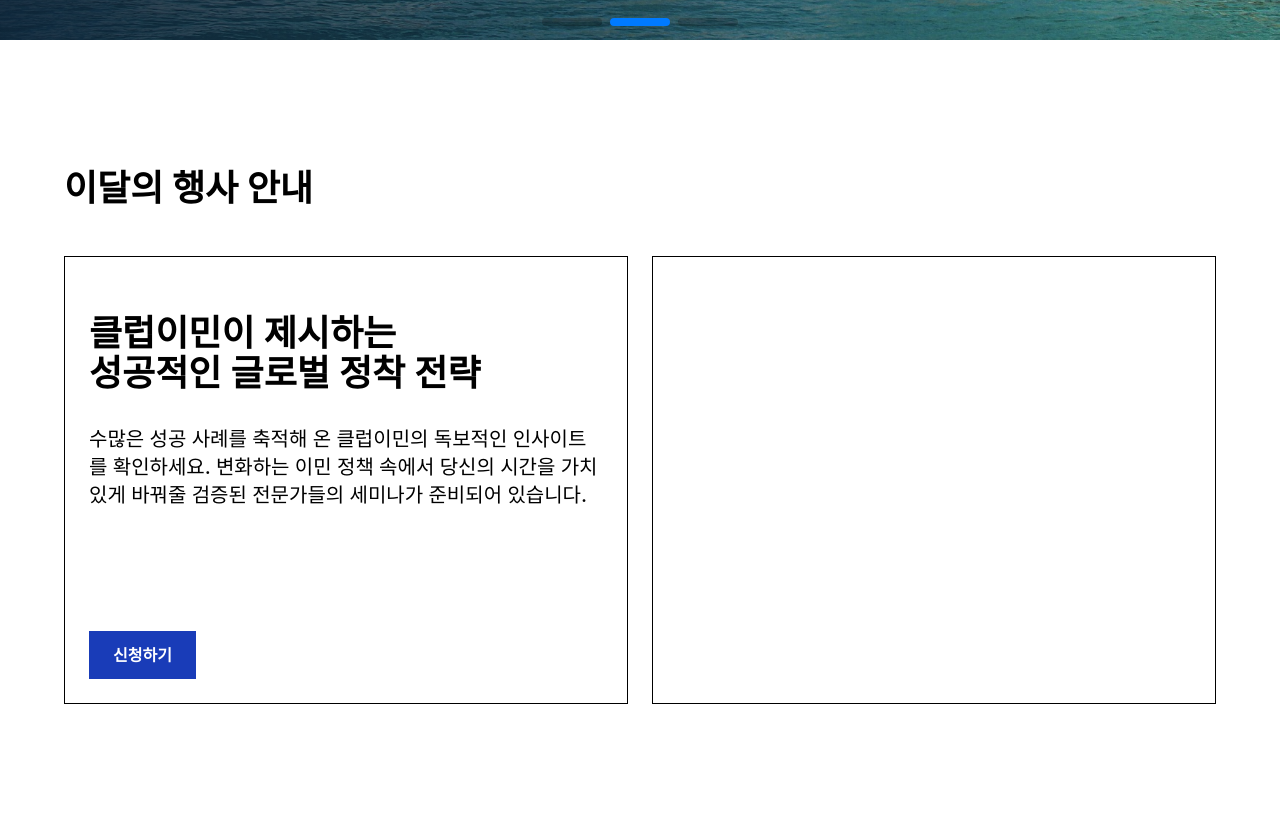
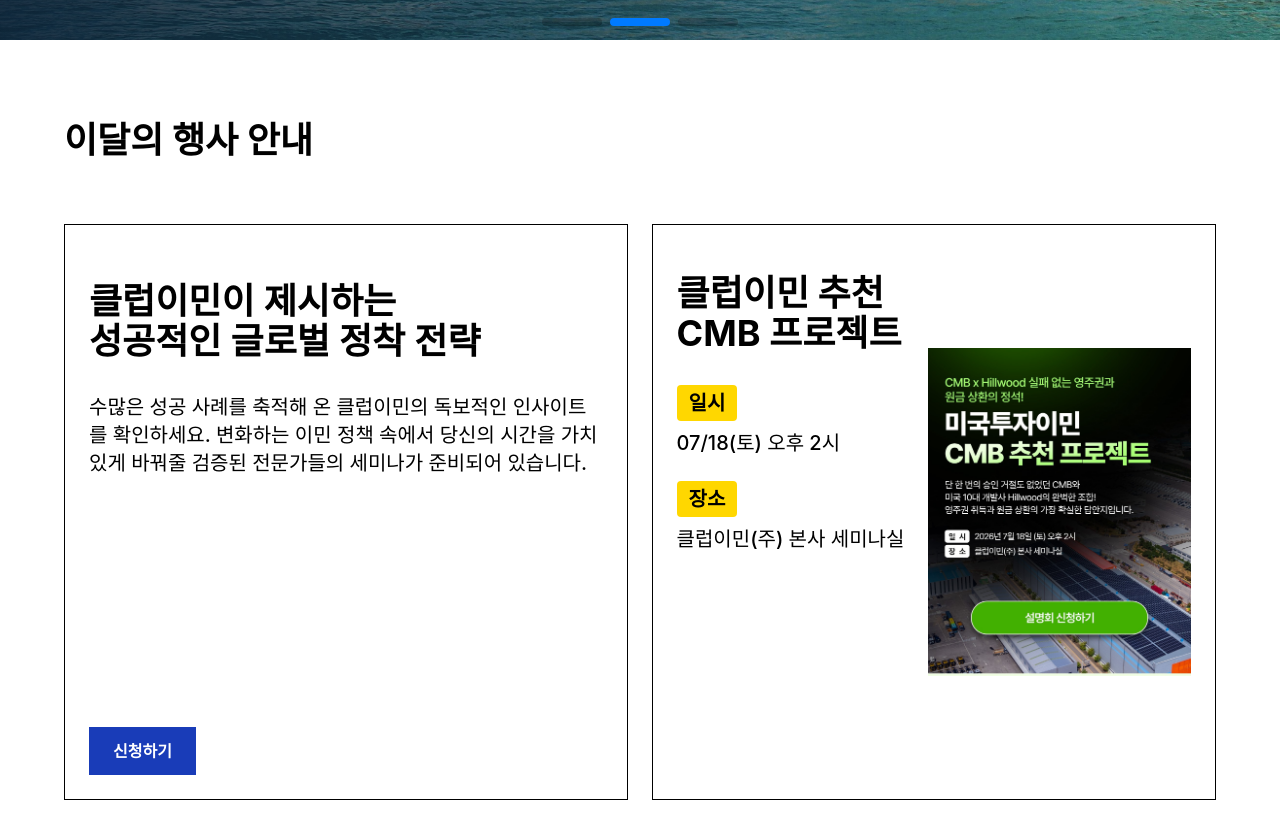
Before and after one commit to HochanKim/vite-project, a React (Vite) app: page / in a window 1280 px wide. Shown: the part 760-1598 px from the top of the page. Built offline with nearby package versions, Linux system fonts and the light colour scheme.

Commit message:
26.07.16 - tailwind CSS 코드 정리, 일부 디자인 수정 작업

```diff
--- a/src/components/common/Button.jsx
+++ b/src/components/common/Button.jsx
@@ -1,7 +1,7 @@
 import React, { useState, useEffect } from 'react';
 
 function Button({
-    // 버튼에서 사용 할 파라미터 지정
+    // 버튼에서 사용 할 props 지정
     children,
     variant = "primary",
     size = "md",
@@ -9,30 +9,29 @@
     onClick,
     type = "button",
     disabled = false,
+    padding = "px-6 py-3",
 }) {
 
     const styles = {
         // 기본적인 버튼 스타일 지정
         primary:
-            "bg-blue-800 hover:bg-blue-500 text-white",
+            "bg-blue-800 hover:bg-blue-500 text-white cursor-pointer",
         secondary:
-            "bg-white border border-gray-300 hover:bg-gray-100",
+            "bg-white border border-gray-300 hover:bg-gray-100 cursor-pointer",
         special:
-            "bg-[#ffd700] hover:bg-[#A98352] text-white"
+            "bg-[#ffd700] text-black rounded"
     }
 
     return(
         <button
             onClick={onClick}
             className={`
-                px-6
-                py-3
                 font-semibold
                 transition-all
                 duration-300
-                cursor-pointer
                 ${styles[variant]}
                 ${className}
+                ${padding}
             `}
         >
             {children}
--- a/src/components/mainPage/MonthlyEvent.jsx
+++ b/src/components/mainPage/MonthlyEvent.jsx
@@ -1,21 +1,39 @@
-import React, { useState, useContext } from 'react';
+import React from 'react';
 import { useNavigate } from 'react-router-dom';
 import Button from '../common/Button.jsx';
+import monthEvent from '../../data/monthEvent.js';
 
 // CSS 설정
-const h1Tag = `
+const boxDesign = `
+    border
+    border-black
+    box-border
+    w-49/100
+    h-9/10`;
+
+const TitleTag = `
     text-4xl
     font-bold
-    my-12`;
+    mb-8
+    whitespace-nowrap`;
 
 const bannerText01 =`
+    text-4xl
     font-semibold
-    text-4xl
-`;
+    whitespace-nowrap`;
 
 const bannerText02 =`
     font-medium
+    text-xl`;
+
+const eventText =`
+    font-medium
     text-xl
+    whitespace-nowrap`;
+
+const rightEvents = `
+    h-full
+    justify-between
 `;
 
 function MonthlyEvent() {
@@ -31,22 +49,15 @@
                 py-20`
             }
         >
-            <h1 className={`${h1Tag}`}>이달의 행사 안내</h1>
+            <h1 className={`${TitleTag}`}>이달의 행사 안내</h1>
             <div className={
                 `h-full
                  flex
-                 items-start
+                 items-center
                  justify-between`
             }>
-                <div className={
-                    `border
-                    border-black
-                    box-border
-                    w-49/100
-                    h-7/10
-                    relative
-                    p-6`
-                }>
+                {/* 섹션 좌측 영역 */}
+                <div className={`${boxDesign} relative p-6`}>
                     <div className={`my-8 block`}>
                         <p className={`${bannerText01}`}>
                             클럽이민이 제시하는
@@ -61,16 +72,39 @@
                     </p>
                     <Button
                         onClick={() => moveTo("/support/event")}
-                        className={
-                            `absolute
-                            bottom-6
-                            left-6`
-                    }>
+                        className={`absolute bottom-6 left-6`}>
                         신청하기
                     </Button>
                 </div>
-                <div className={`border border-black box-border w-49/100 h-7/10`}>
 
+                {/* 섹션 우측 영역 */}
+                <div className={`${boxDesign} flex justify-between items-center pl-0 pt-6 pb-6 pr-6`}>
+                    {monthEvent.map((event) => (
+                        <>
+                            <div className={`${rightEvents} p-6`}>
+                                <h2 className={`${TitleTag}`}>
+                                    {event.title01}
+                                    <br />
+                                    {event.title02}
+                                </h2>
+                                <Button variant="special" padding='px-3 py-1' className={`text-xl mb-2`}>
+                                    일시
+                                </Button>
+                                <p className={`${eventText} mb-6`}>
+                                    {event.yymmddtt}
+                                </p>
+                                <Button variant="special" padding='px-3 py-1' className={`text-xl mb-2`}>
+                                    장소
+                                </Button>
+                                <p className={`${eventText}`}>
+                                    {event.site}
+                                </p>
+                            </div>
+                            <div className={`${rightEvents}`}>
+                                <img src={event.src} className={`w-full h-full object-center object-scale-down`}/>
+                            </div>
+                        </>
+                    ))}
                 </div>
             </div>
         </section>
--- a/src/components/mainPage/MyBanner.jsx
+++ b/src/components/mainPage/MyBanner.jsx
@@ -1,5 +1,5 @@
 import React from 'react';
-import slideBanners from '../../data/slideBanner.js';  // 슬라이드 배너에 적용할 컨텐츠 파일
+import slideBanners from '../../data/slideBanners.js';  // 슬라이드 배너에 적용할 컨텐츠 파일
 
 // 필요한 swiper 컴포넌트 가져오기
 import { Swiper, SwiperSlide } from 'swiper/react';
@@ -108,7 +108,7 @@
                     <div className={`
                             absolute
                             left-20
-                            bottom-40
+                            bottom-20
                         `}>
                         <p className={`${bannerText01}`}>
                             {banner.id1_title01}
@@ -116,7 +116,7 @@
                         <p className={`
                             ${bannerText01}
                             mt-0
-                            mb-8
+                            mb-6
                         `}>
                             <span className="text-[#BD9565] text-shadow">{banner.id1_highlight}</span> {banner.id1_title02}
                         </p>
@@ -129,11 +129,7 @@
                     </div>
 
                     {/* 배너 위 텍스트 영역 - 두 번째 */}
-                    <div className={`
-                            absolute
-                            left-20
-                            bottom-40
-                        `}>
+                    <div className={`absolute left-20 bottom-20`}>
                         <p className={`${bannerText01}`}>
                             {banner.id2_title01}
                         </p>
@@ -162,7 +158,7 @@
                     <div className={`
                             absolute
                             left-20
-                            bottom-40
+                            bottom-20
                         `}>
                         <p className={`${bannerText01}`}>
                             {banner.id3_title01}
--- /dev/null
+++ b/src/data/monthEvent.js
@@ -0,0 +1,20 @@
+// 월간 행사 포스터 가져오기
+import event01 from '../assets/event/260718-seminar.jpg';
+
+const monthEvent = [
+    // 월간 행사들의 데이터 매핑 (상수로 선언)
+    // 'MonthlyEvent.jsx' 파일에 적용할 컴포넌트 영역
+    {
+        // 월간 행사 01
+        id: 1,
+        type: "image",
+        src: event01,
+
+        title01: "클럽이민 추천",
+        title02: "CMB 프로젝트",
+        yymmddtt: "07/18(토) 오후 2시",
+        site: "클럽이민(주) 본사 세미나실",
+    },
+]
+
+export default monthEvent;
--- a/src/data/slideBanner.js
+++ b/src/data/slideBanners.js
@@ -3,7 +3,10 @@
 import mainBanner02 from '../assets/main/europe01.jpg';
 import mainBanner03 from '../assets/main/top25_ceo_pc.png';
 
+
 const slideBanners = [
+  // 메인 페이지의 슬라이드 배너 영역에 넣을 컨텐츠 정보들 매핑
+  // 'MyBanner.jsx' 파일에 적용할 컴포넌트 영역
   {
     // 슬라이드 배너 1st
     id: 1,
```
Also changed, not shown: src/assets/event/260718-seminar.jpg (added), src/assets/event/260730-seminar.jpg (added).
